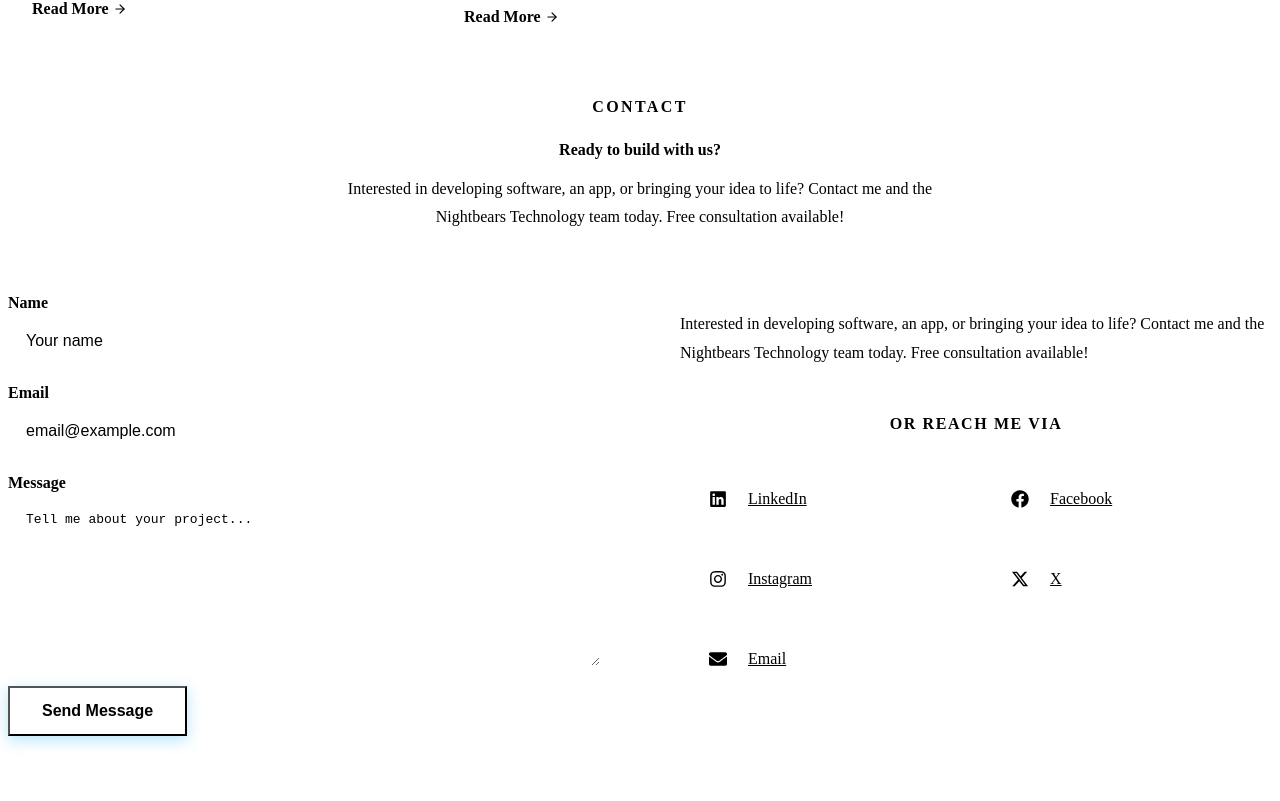
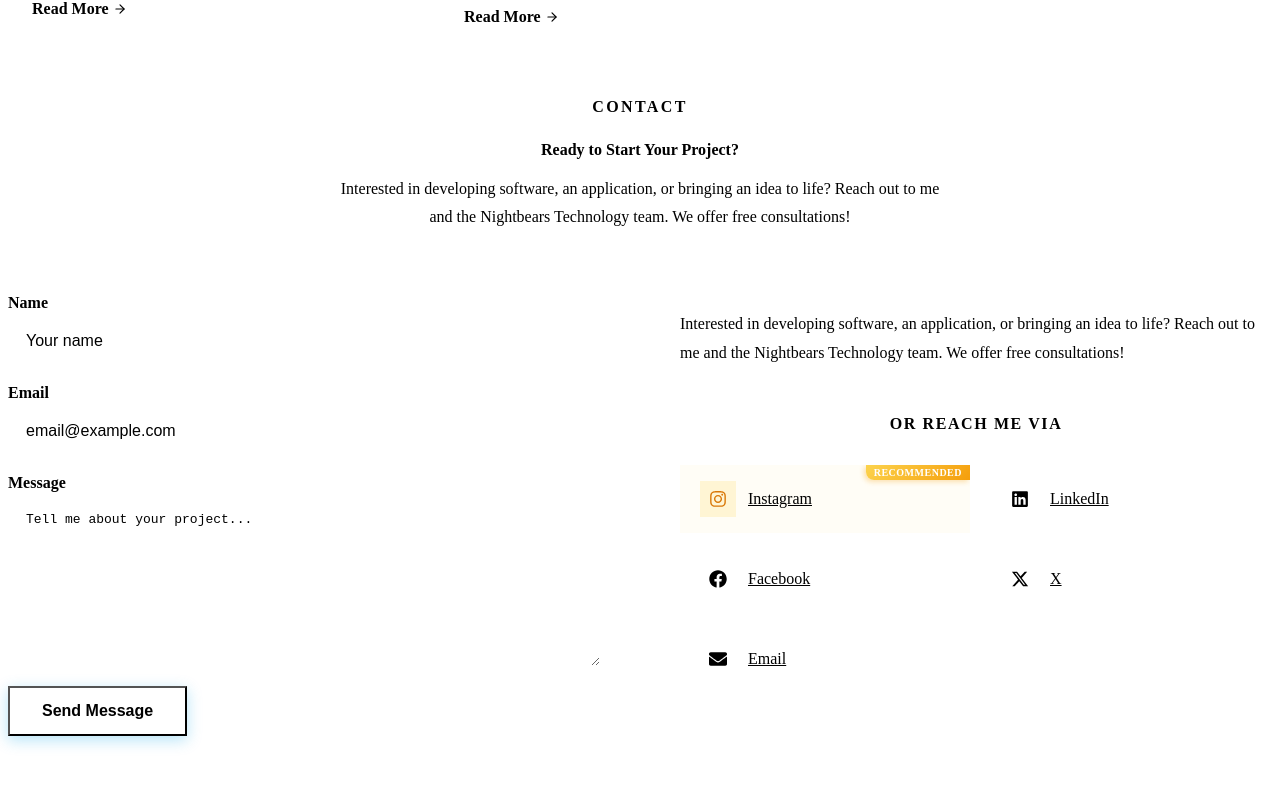
Before and after one commit to DARWINZY/bigbank-personal-web, a Next.js app: page /en in a window 1280 px wide. Shown: the part 4531-5332 px from the top of the page. Built offline with nearby package versions, Linux system fonts and the light colour scheme; a web font is replaced by a local one.

Commit message:
Highlight Instagram as the first recommended contact channel with gold styling

```diff
--- a/src/components/sections/ContactSection.tsx
+++ b/src/components/sections/ContactSection.tsx
@@ -107,9 +107,12 @@ export default function ContactSection() {
                     href={link.url}
                     target="_blank"
                     rel="noopener noreferrer"
-                    className={styles.contactSocialLink}
+                    className={`${styles.contactSocialLink} ${link.name === 'Instagram' ? styles.contactSocialLinkGold : ''}`}
                   >
-                    <div className={styles.contactSocialIcon}>
+                    {link.name === 'Instagram' && (
+                      <span className={styles.contactSocialBadge}>{t('recommended')}</span>
+                    )}
+                    <div className={`${styles.contactSocialIcon} ${link.name === 'Instagram' ? styles.contactSocialIconGold : ''}`}>
                       <link.icon size={18} />
                     </div>
                     {link.name}
--- a/src/data/social.ts
+++ b/src/data/social.ts
@@ -10,6 +10,12 @@ export interface SocialLink {
 
 export const socialLinks: SocialLink[] = [
   {
+    name: 'Instagram',
+    url: 'https://www.instagram.com/darwinzy_xz/',
+    icon: FaInstagram,
+    label: 'Instagram Profile',
+  },
+  {
     name: 'LinkedIn',
     url: 'https://www.linkedin.com/in/nattapong-pongnukrohsiri/',
     icon: FaLinkedin,
@@ -21,12 +27,7 @@ export const socialLinks: SocialLink[] = [
     icon: FaFacebook,
     label: 'Facebook Page',
   },
-  {
-    name: 'Instagram',
-    url: 'https://www.instagram.com/darwinzy_xz/',
-    icon: FaInstagram,
-    label: 'Instagram Profile',
-  },
+
   {
     name: 'X',
     url: 'https://x.com/darwinzy_xz',
--- a/src/messages/en.json
+++ b/src/messages/en.json
@@ -64,8 +64,9 @@
   },
   "contact": {
     "label": "Contact",
-    "title": "Ready to build with us?",
-    "description": "Interested in developing software, an app, or bringing your idea to life? Contact me and the Nightbears Technology team today. Free consultation available!",
+    "title": "Ready to Start Your Project?",
+    "description": "Interested in developing software, an application, or bringing an idea to life? Reach out to me and the Nightbears Technology team. We offer free consultations!",
+    "recommended": "Recommended",
     "form": {
       "name": "Name",
       "name_placeholder": "Your name",
--- a/src/messages/lo.json
+++ b/src/messages/lo.json
@@ -53,8 +53,9 @@
   },
   "contact": {
     "label": "ຕິດຕໍ່",
-    "title": "ພ້ອມໃຫ້ພວກເຮົາດູແລໂປຣເຈັກຂອງທ່ານ?",
-    "description": "ສົນໃຈພັດທະນາຊອບແວ, ແອັບພລິເຄຊັນ ຫຼືມີໄອເດຍທີ່ຢາກເຮັດໃຫ້ເປັນຈິງ? ຕິດຕໍ່ເພື່ອໂອ້ລົມກັບຂ້ອຍ ແລະທີມງານ Nightbears Technology ໄດ້ເລີຍ. ພວກເຮົາຍິນດີໃຫ້ຄຳປຶກສາຟຣີ!",
+    "title": "ພ້ອມໃຫ້ເຮົາເບິ່ງແຍງໂປຣເຈັກຂອງທ່ານ?",
+    "description": "ສົນໃຈພັດທະນາຊອບແວ ແອັບພລິເຄຊັນ ຫຼືມີໄອເດຍທີ່ຢາກເຮັດໃຫ້ເປັນຈິງ? ຕິດຕໍ່ເພື່ອໂອ້ລົມກັບຂ້ອຍ ແລະທີມງານ Nightbears Technology ໄດ້ເລີຍ ເຮົາຍິນດີໃຫ້ຄຳປຶກສາຟຣີ!",
+    "recommended": "ຊ່ອງທາງແນະນຳ",
     "form": {
       "name": "ຊື່",
       "name_placeholder": "ຊື່ຂອງທ່ານ",
--- a/src/messages/th.json
+++ b/src/messages/th.json
@@ -66,6 +66,7 @@
     "label": "ติดต่อ",
     "title": "พร้อมให้เราดูแลโปรเจกต์ของคุณ?",
     "description": "สนใจพัฒนาซอฟต์แวร์ แอปพลิเคชัน หรือมีไอเดียที่อยากทำให้เป็นจริง? ติดต่อเพื่อพูดคุยกับผมและทีมงาน Nightbears Technology ได้เลย เรายินดีให้คำปรึกษาฟรี!",
+    "recommended": "ช่องทางแนะนำ",
     "form": {
       "name": "ชื่อ",
       "name_placeholder": "ชื่อของคุณ",
--- a/src/messages/zh.json
+++ b/src/messages/zh.json
@@ -53,8 +53,9 @@
   },
   "contact": {
     "label": "联系",
-    "title": "准备好与我们合作了吗？",
-    "description": "有兴趣开发软件、应用程序，或是想把您的好点子变成现实？请立即与我和 Nightbears Technology 团队联系。我们提供免费咨询服务！",
+    "title": "准备好开始您的项目了吗？",
+    "description": "有兴趣开发软件、应用程序，或是想将您的想法变为现实？请随时联系我和 Nightbears Technology 团队。我们提供免费咨询！",
+    "recommended": "推荐",
     "form": {
       "name": "姓名",
       "name_placeholder": "你的姓名",
--- a/src/styles/contact.module.css
+++ b/src/styles/contact.module.css
@@ -158,6 +158,43 @@
   background: rgba(14, 165, 233, 0.1);
 }
 
+.contactSocialLinkGold {
+  border-color: #F59E0B;
+  background: rgba(252, 211, 77, 0.05);
+  position: relative;
+  overflow: hidden;
+}
+
+.contactSocialLinkGold:hover {
+  border-color: #D97706;
+  background: rgba(252, 211, 77, 0.15);
+  color: #D97706;
+}
+
+.contactSocialIconGold {
+  background: rgba(252, 211, 77, 0.2);
+  color: #D97706;
+}
+
+.contactSocialLinkGold:hover .contactSocialIconGold {
+  background: rgba(252, 211, 77, 0.3);
+}
+
+.contactSocialBadge {
+  position: absolute;
+  top: 0;
+  right: 0;
+  background: linear-gradient(135deg, #FCD34D, #F59E0B);
+  color: #fff;
+  font-size: 10px;
+  font-weight: 700;
+  padding: 2px 8px;
+  border-bottom-left-radius: 8px;
+  text-transform: uppercase;
+  letter-spacing: 0.05em;
+  box-shadow: -2px 2px 5px rgba(245, 158, 11, 0.3);
+}
+
 @media (max-width: 900px) {
   .contactGrid {
     grid-template-columns: 1fr;
```
